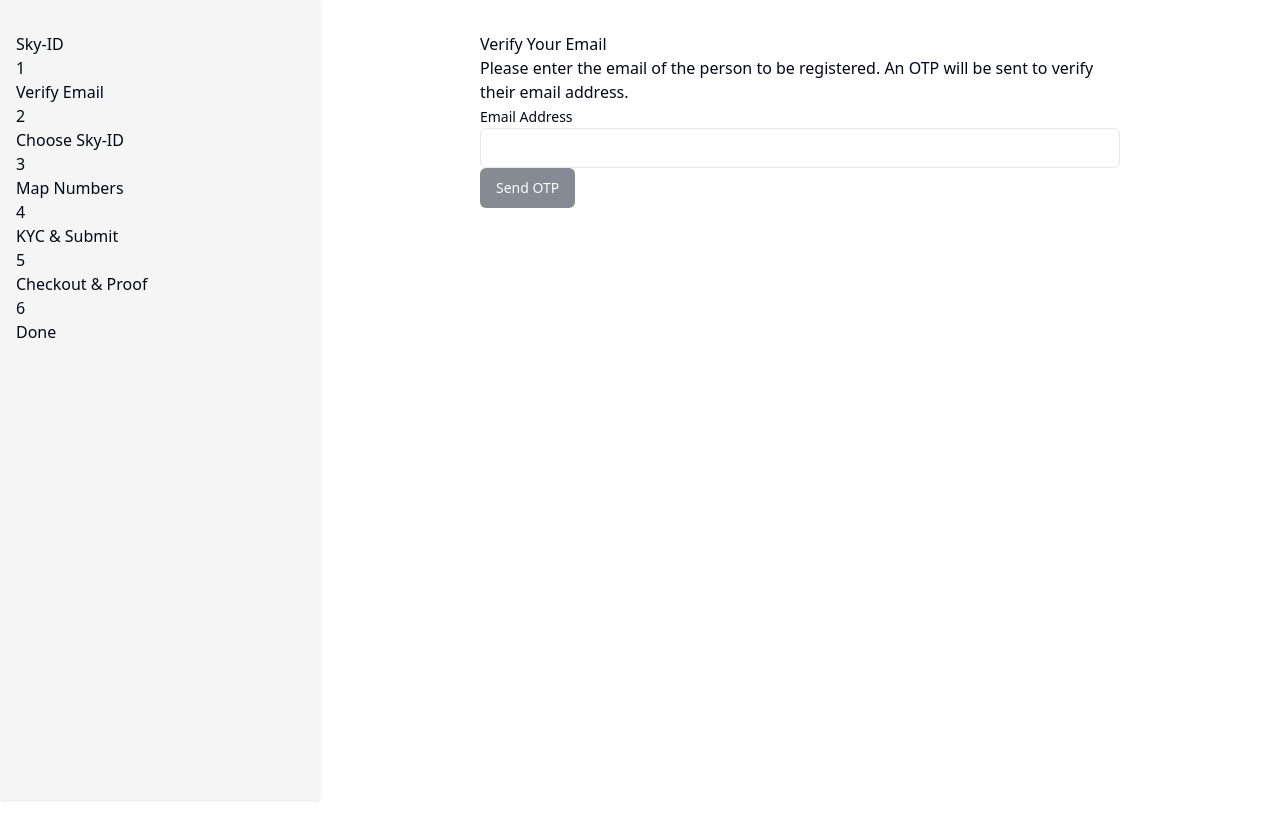
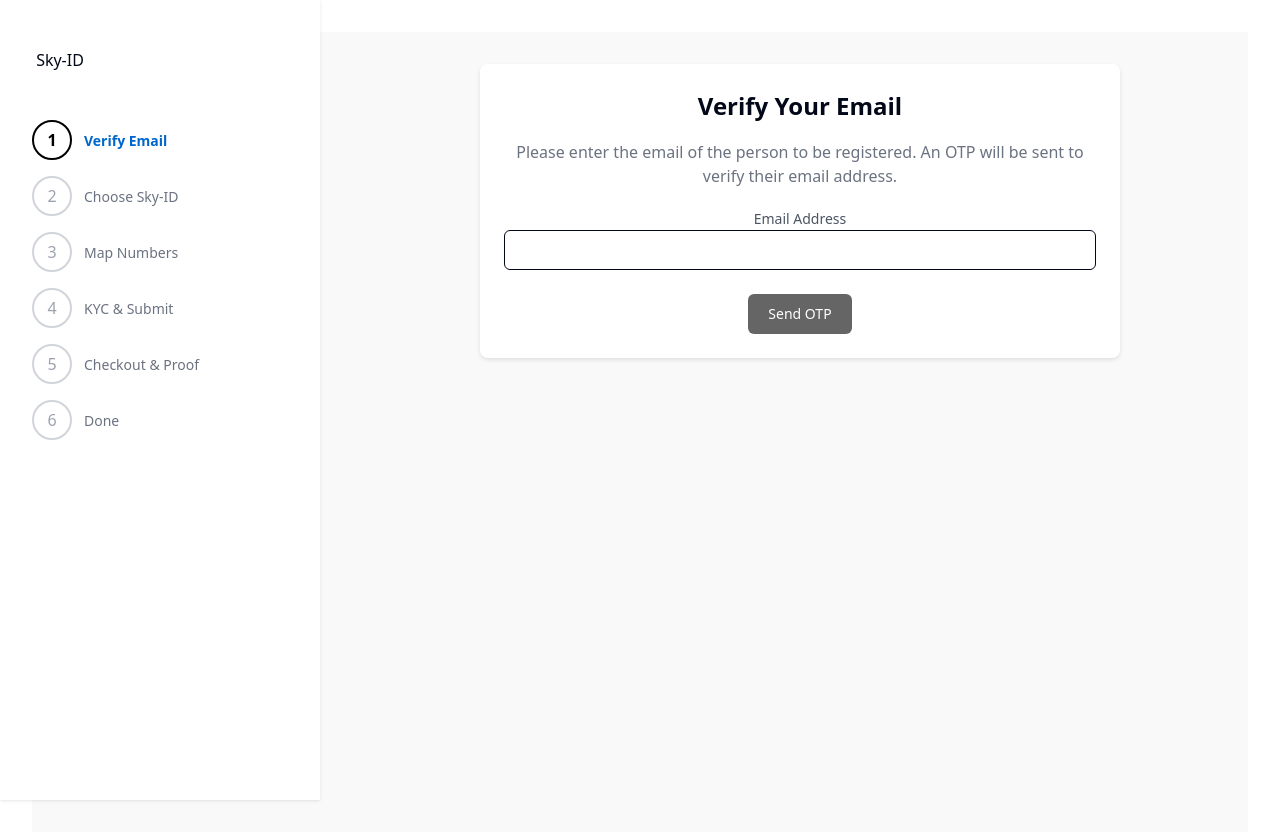
Before and after one commit to KelechiEze/sky-id-register-wizard, a React (Vite) app: page / in a window 1280 px wide. Shown: the top 840 px of the page. Before the commit the page ends 800 px from the top, so only its background shows below. Built offline with nearby package versions, Linux system fonts and the light colour scheme.

Commit message:
Revert and consolidate registration styles
Reverts changes to registration styling and ensures all styles for the registration component are imported from a single CSS file.

```diff
--- a/src/App.tsx
+++ b/src/App.tsx
@@ -6,7 +6,7 @@ import { QueryClient, QueryClientProvider } from "@tanstack/react-query";
 import { BrowserRouter, Routes, Route } from "react-router-dom";
 import Index from "./pages/Index";
 import NotFound from "./pages/NotFound";
-import "./styles/RegistrationStyles.css"; // Updated to use RegistrationStyles.css
+import "./styles/registration.css"; // Using the original CSS file
 
 const queryClient = new QueryClient();
 
--- a/src/components/registration/RegistrationForm.tsx
+++ b/src/components/registration/RegistrationForm.tsx
@@ -237,7 +237,7 @@ const RegistrationForm = () => {
   ];
 
   return (
-    <div className="registration-layout">
+    <div className="registration-container">
       {/* Sidebar with steps */}
       <div className="stepper-sidebar">
         <div className="logo-container">
--- a/src/main.tsx
+++ b/src/main.tsx
@@ -2,6 +2,6 @@
 import { createRoot } from 'react-dom/client'
 import App from './App.tsx'
 import './index.css'
-// Remove App.css import as we're using RegistrationStyles.css in App.tsx
+import './App.css' // Restored App.css import
 
 createRoot(document.getElementById("root")!).render(<App />);
```
